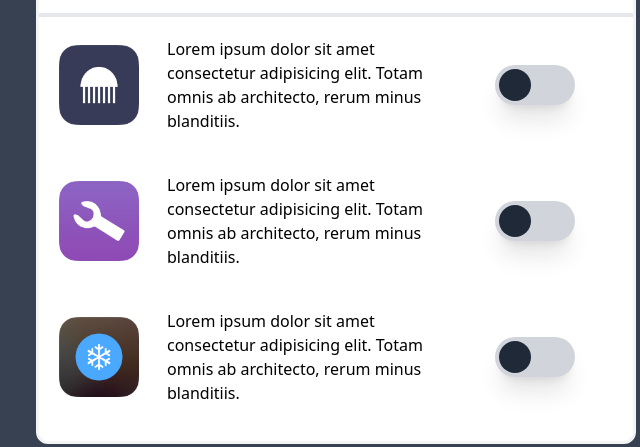
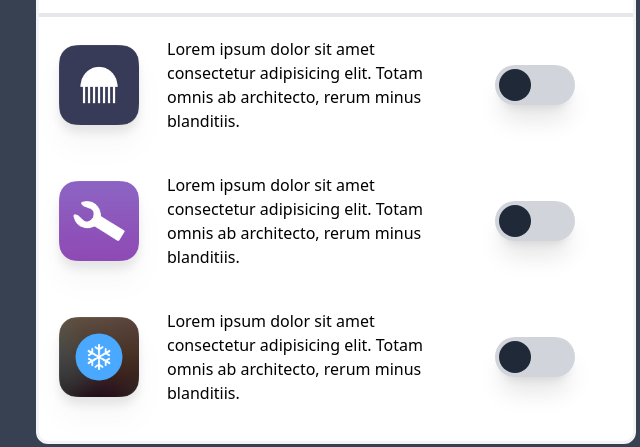
Before and after one commit to ozmberkan/masb-ortak-proje, a website: page berkan/src/index.html in a window 1280 px wide. Shown: the part 206-653 px from the top of the page, 304-944 px from the left. Drawn offline with Linux system fonts and the light colour scheme.

Commit message:
drop shadow eklentisi

```diff
--- a/berkan/src/index.html
+++ b/berkan/src/index.html
@@ -16,7 +16,7 @@
         <div id="mainbox-down" class="flex justify-start items-center px-5 py-5 flex-col gap-10 flex-wrap">
             <div id="box" class="flex justify-start items-center gap-7 flex-wrap">
                 <div id="boximg">
-                    <img src="/berkan/images/jellyfish.png" alt="" class="w-[80px] h-[80px]">
+                    <img src="/berkan/images/jellyfish.png" alt="" class="w-[80px] h-[80px] drop-shadow-xl">
                 </div>
                 <div id="boxtext" class="w-[300px]">
                     <p>Lorem ipsum dolor sit amet consectetur adipisicing elit. Totam omnis ab architecto, rerum minus blanditiis.</p>
@@ -28,7 +28,7 @@
             </div>
             <div id="box" class="flex justify-start items-center gap-7">
                 <div id="boximg">
-                    <img src="/berkan/images/modmy.png" alt="" class="w-[80px] h-[80px]">
+                    <img src="/berkan/images/modmy.png" alt="" class="w-[80px] h-[80px] drop-shadow-xl">
                 </div>
                 <div id="boxtext" class="w-[300px]">
                     <p>Lorem ipsum dolor sit amet consectetur adipisicing elit. Totam omnis ab architecto, rerum minus blanditiis.</p>
@@ -40,7 +40,7 @@
             </div>
             <div id="box" class="flex justify-start items-center gap-7">
                 <div id="boximg">
-                    <img src="/berkan/images/winter-mode.png" alt="" class="w-[80px] h-[80px]">
+                    <img src="/berkan/images/winter-mode.png" alt="" class="w-[80px] h-[80px] drop-shadow-xl">
                 </div>
                 <div id="boxtext" class="w-[300px]">
                     <p>Lorem ipsum dolor sit amet consectetur adipisicing elit. Totam omnis ab architecto, rerum minus blanditiis.</p>
```
Also changed, not shown: berkan/dist/output.css.
